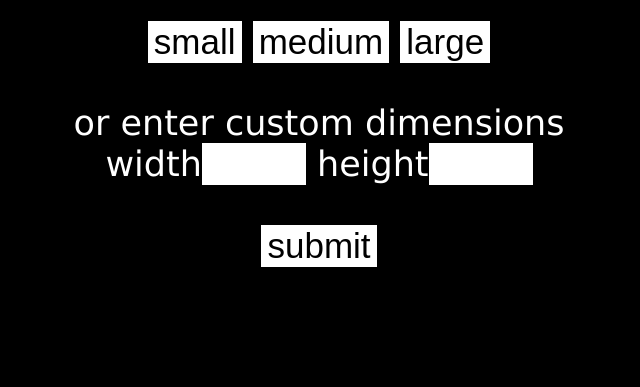
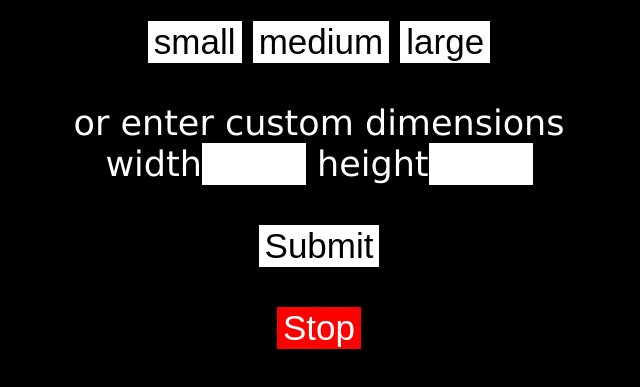
Before and after one commit to tgavin1997/capstone_TTM_technologies, a plain HTML site: page templates/index.html in a window 1280 px wide. Shown: the part 177-564 px from the top of the page, without its empty margins (321-961 px from the left). Drawn offline with Linux system fonts and the light colour scheme.

Commit message:
added a stop button and a stop function in app.py.
The stop button will be for stopping the machine if need be. Code
for actually stopping the device needs to be implemented.

```diff
--- a/templates/index.html
+++ b/templates/index.html
@@ -15,11 +15,11 @@
         width: 30px;
         height: 30px;
       }
-      .button {
+      .button , .Stop {
         font-size: 35px;
         border: none;
         background-color: white;
-        color: black:
+        color: black;
       }
       .selected {
         font-size: 35px;
@@ -32,7 +32,12 @@
         font-size: 35px;
         border: none;
         background-color: white;
-        color: black:
+        color: black;
+      }
+      .Stop {
+        color: white;
+        background-color: red;
+        margin: 40px;
       }
     </style>
   </head>
@@ -51,7 +56,9 @@
     width<input type="text" onclick='resetButtons()'class='textForm' id='width' value=''>
     height<input type="text" onclick='resetButtons()' class='textForm' id='height' value=''><br>
     <br>
-    <button class='button' onclick="submit()">submit</button>
+    <button class='button' onclick="submit()">Submit</button>
+    <br>
+    <button class='Stop' onclick="stop()">Stop</button>
     <script>
       var width = 0;
       var height = 0;
@@ -107,6 +114,15 @@
         }
         xhttp.send();
       }
+      function stop() {
+        var xhttp = new XMLHttpRequest();
+        xhttp.onreadystatechange = function() {
+          if(this.readyState == 4 && this.status == 200){
+          }
+        };
+        xhttp.open("GET", "/stop", true);
+        xhttp.send();
+      }
     </script>
   </body>
 </html>
```
Also changed, not shown: 4 other files. Lines whose indentation alone changed are shown as unchanged.
